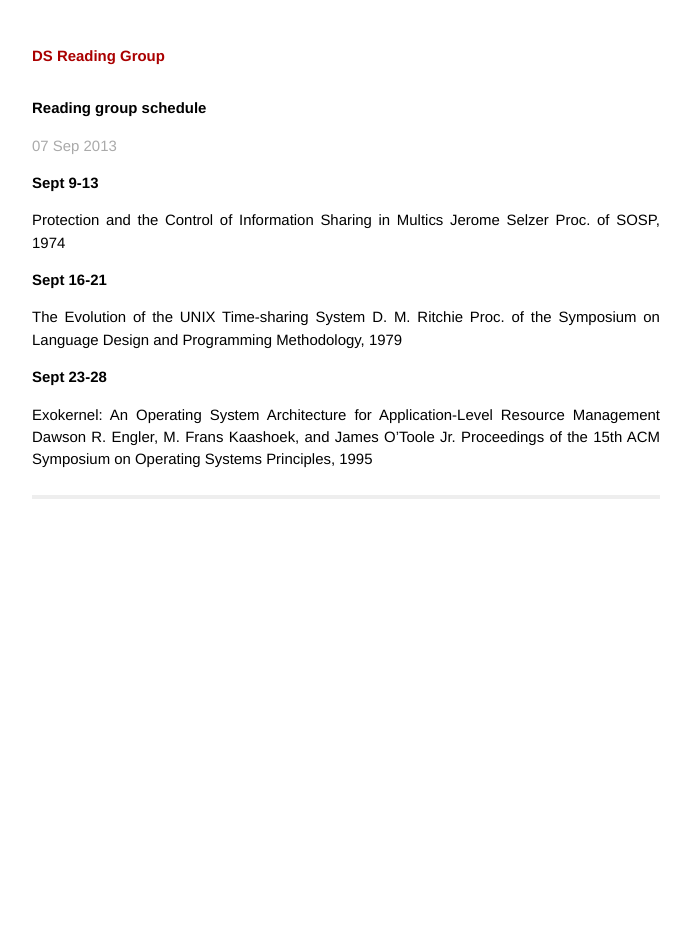
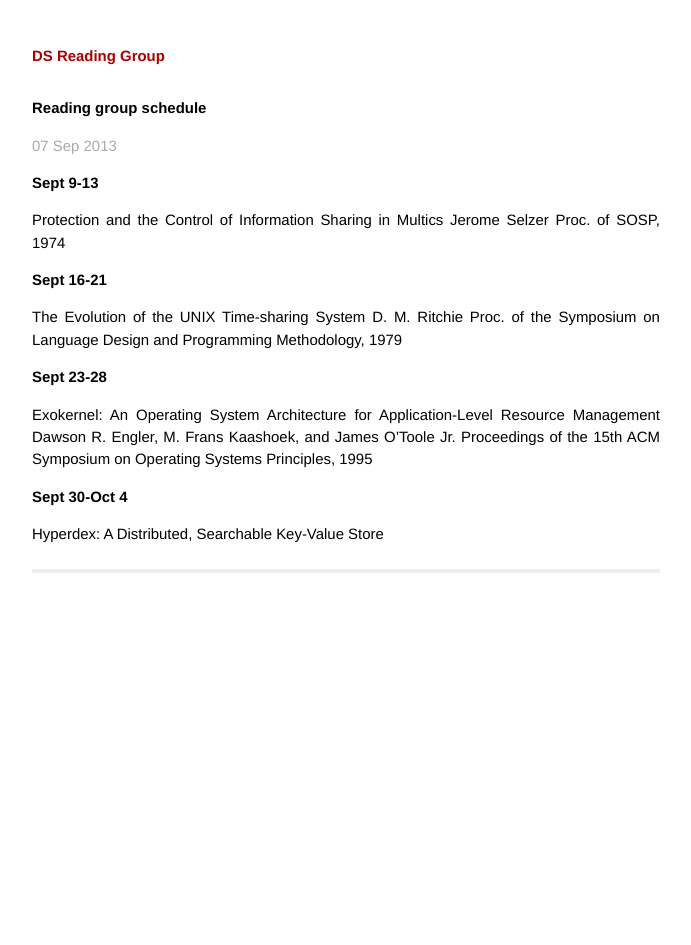
Before and after one commit to columbia/ds_reading_group, a Jekyll site: the page built from _posts/2013-09-07-schedule.markdown, in a window 1280 px wide. Shown: the whole page, without its empty margins (294-985 px from the left). Built offline with Jekyll 4.4.1, drawn with Linux system fonts in a browser that asks for light colours.

Commit message:
Update 2013-09-07-schedule.markdown

```diff
--- a/_posts/2013-09-07-schedule.markdown
+++ b/_posts/2013-09-07-schedule.markdown
@@ -19,3 +19,6 @@
 Exokernel: An Operating System Architecture for Application-Level Resource Management
 Dawson R. Engler, M. Frans Kaashoek, and James O'Toole Jr. Proceedings of the 15th ACM
 Symposium on Operating Systems Principles, 1995
+
+# Sept 30-Oct 4
+Hyperdex: A Distributed, Searchable Key-Value Store
```
